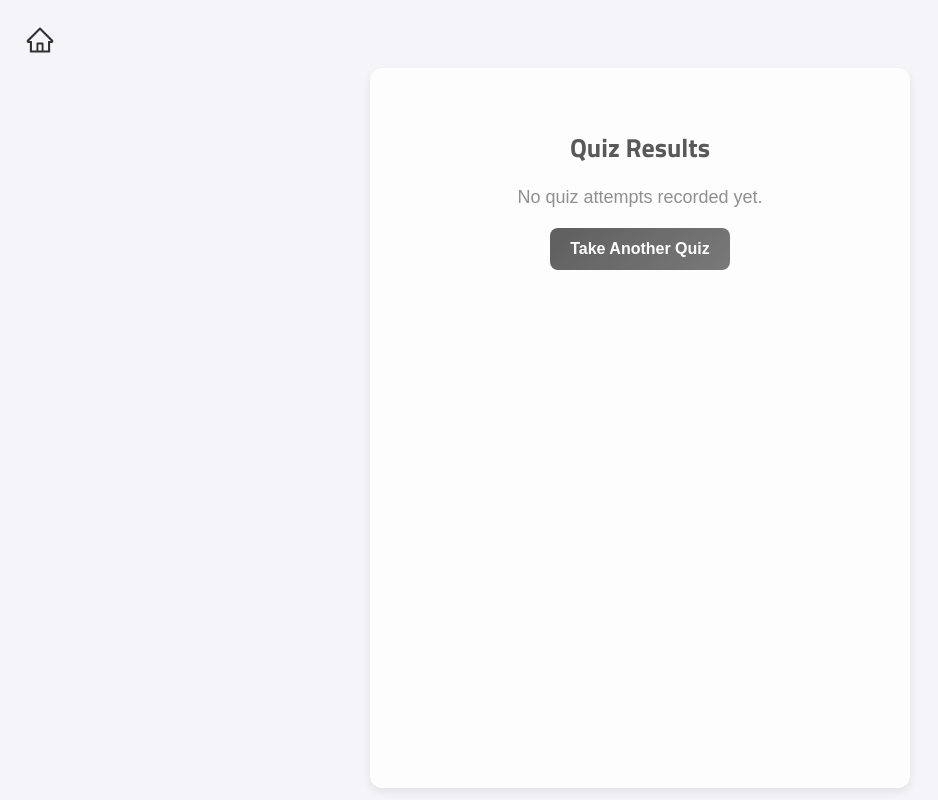
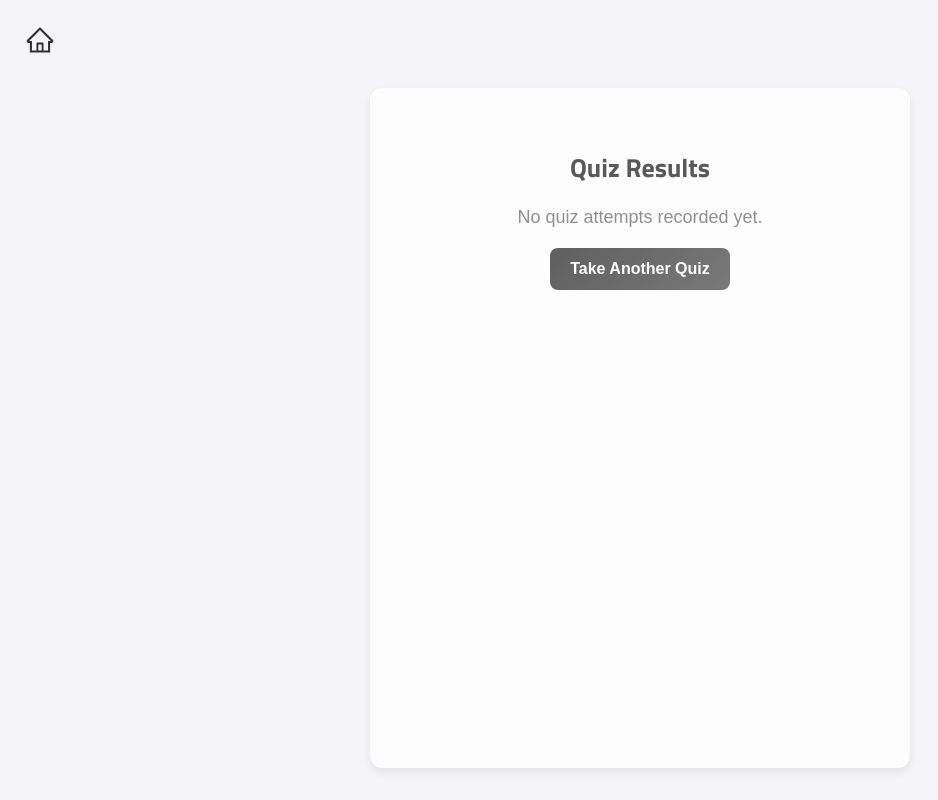
Before and after one commit to RiteshJha912/quizapp-assignment2, a React (Vite) app: page /results in a window 1280 px wide. Shown: the whole page, without its empty margins (0-938 px from the left). Built offline with nearby package versions, Linux system fonts and the light colour scheme; a web font is replaced by a local one.

Commit message:
fixed padding issues

```diff
--- a/src/styles/Home.module.css
+++ b/src/styles/Home.module.css
@@ -6,7 +6,7 @@ a {
 
 .container {
     text-align: center;
-    padding: 20px;
+    padding: 10px 20px;
     background-color: #ffffff;
     min-height: 80vh;
     display: flex;
@@ -19,6 +19,7 @@ a {
     box-shadow: 0 10px 25px rgba(0, 0, 0, 0.2);
     transition: box-shadow 0.3s ease-in-out, transform 0.2s ease-in-out;
     margin: 30px;
+    margin-bottom: 60px;
 }
 
 
--- a/src/styles/Results.module.css
+++ b/src/styles/Results.module.css
@@ -14,12 +14,9 @@ body {
     max-width: 550px;
     /* Slightly reduced width */
     width: 90%;
-    height: 90vh;
-    /* Reduced height */
+    height: 85vh;
     margin: 20px auto 0;
-    /* Added margin-top */
-    padding: 60px 30px 20px;
-    /* Adjusted padding */
+    padding: 60px 30px 15px;
     background: #ffffff;
     border-radius: 12px;
     box-shadow: 0 4px 10px rgba(0, 0, 0, 0.1);
```
